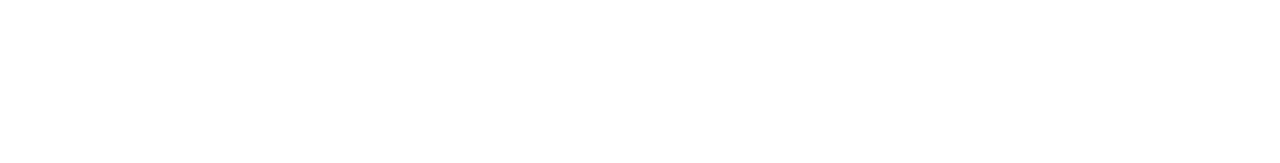
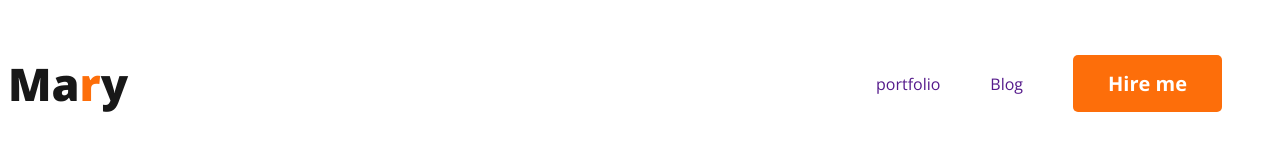
Before and after one commit to pather22996/web-developer-portfolio, a plain HTML site: page index.html in a window 1280 px wide. Drawn offline with nearby package versions, Linux system fonts and the light colour scheme.

Commit message:
added nav

```diff
--- a/index.html
+++ b/index.html
@@ -4,10 +4,22 @@
     <meta charset="UTF-8">
     <meta name="viewport" content="width=device-width, initial-scale=1.0">
     <title>Web Depeloper Portfolio</title>
+
+    <link rel="preconnect" href="https://fonts.googleapis.com">
+<link rel="preconnect" href="https://fonts.gstatic.com" crossorigin>
+<link href="https://fonts.googleapis.com/css2?family=Open+Sans:ital,wght@0,300..800;1,300..800&display=swap" rel="stylesheet">
+<link rel="stylesheet" href="styles/portfolio.css">
 </head>
 <body>
     <header>
-
+         <nav>
+            <h3 class="nav-title">Ma<span class="text-primary">r</span>y</h3>
+            <ul>
+                <li><a href="">portfolio</a></li>
+                <li><a href="">Blog</a></li>
+                <li><button class="btn-primary">Hire me</button></li>
+            </ul>
+         </nav>
     </header>
     <main>
 
--- /dev/null
+++ b/styles/portfolio.css
@@ -0,0 +1,42 @@
+/*common shared styles*/
+body{
+    font-family: "Lato", sans-serif;
+    font-family: "Open Sans", sans-serif;
+}
+.text-primary{
+    color: #FD6E0A;
+}
+.btn-primary{
+    border-radius: 5px;
+    background: #FD6E0A;
+    border: 0;
+    color:White;
+font-family: "Open Sans";
+font-size: 20px;
+font-weight: 700;
+padding: 15px 35px;
+}
+/*nav related styles*/
+nav {
+    display: flex;
+    justify-content: space-between;
+    align-items: center;
+}
+.nav-title{
+    color: var(--Dark-01, #181818);
+font-size: 45px;
+font-weight: 800;
+}
+nav > ul{
+    display: flex;
+    align-items: center;
+}
+
+nav li{
+    list-style: none;
+    margin-right: 50px;
+}
+nav a{
+    text-decoration: none;
+    color: Dark-02, #474747);
+}
```
